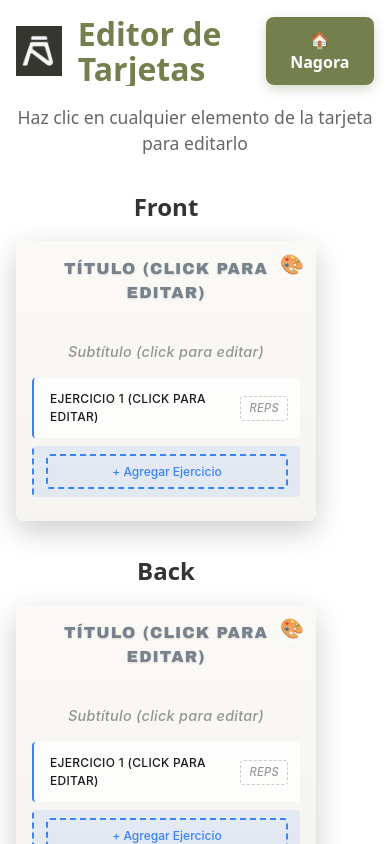
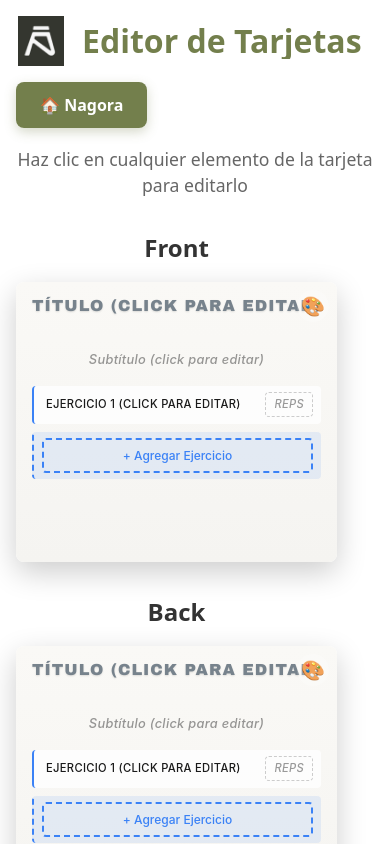
Before and after one commit to moralesmozart/nagoratraining, a React (Vite) app: page / in a window 390 px wide. Both pictures are taken after a click on the button "➕ CREAR NUEVO ENTRENAMIENTO". Shown: the top 844 px of the page. Built offline with nearby package versions, Linux system fonts and the light colour scheme.

Commit message:
feat: Mejorar UI responsive y centrado para mobile-friendly

```diff
--- a/src/ActiveTraining.css
+++ b/src/ActiveTraining.css
@@ -39,6 +39,8 @@
   gap: 2rem;
   max-width: 1400px;
   margin: 0 auto;
+  width: 100%;
+  justify-items: center;
 }
 
 .training-card-section {
@@ -149,6 +151,13 @@
 @media (max-width: 1024px) {
   .training-layout {
     grid-template-columns: 1fr;
+    gap: 1.5rem;
+  }
+
+  .training-card-section,
+  .training-timer-section {
+    width: 100%;
+    max-width: 100%;
   }
 }
 
@@ -157,15 +166,30 @@
     padding: 1rem;
   }
 
+  .training-header {
+    flex-direction: column;
+    align-items: flex-start;
+  }
+
   .training-header h1 {
     font-size: 1.5rem;
   }
 
+  .training-layout {
+    gap: 1rem;
+  }
+
   .complete-modal {
-    padding: 2rem;
+    padding: 1.5rem;
+    margin: 1rem;
   }
 
   .complete-actions {
     flex-direction: column;
   }
+
+  .save-session-btn,
+  .cancel-btn {
+    width: 100%;
+  }
 }
--- a/src/App.css
+++ b/src/App.css
@@ -7,6 +7,8 @@
   margin: 0 auto;
   padding: 2rem;
   min-height: 100vh;
+  width: 100%;
+  box-sizing: border-box;
 }
 
 .app-header {
@@ -14,6 +16,8 @@
   justify-content: space-between;
   align-items: center;
   margin-bottom: 1rem;
+  flex-wrap: wrap;
+  gap: 1rem;
 }
 
 .app-header-brand {
@@ -64,11 +68,12 @@
 
 .preview-section-main {
   display: flex;
-  gap: 3rem;
+  gap: 2rem;
   justify-content: center;
   align-items: flex-start;
   margin-bottom: 3rem;
   flex-wrap: wrap;
+  width: 100%;
 }
 
 .preview-card-wrapper {
--- a/src/EditableCardPreview.css
+++ b/src/EditableCardPreview.css
@@ -395,3 +395,34 @@
   background: rgba(59, 130, 246, 0.1);
   border-color: #2563eb;
 }
+
+/* Responsive */
+@media (max-width: 768px) {
+  .editable-card-preview {
+    max-width: 100%;
+    width: 100%;
+  }
+
+  .card-preview-header,
+  .card-preview-header-empty {
+    padding: 0.5rem 0.75rem;
+  }
+
+  .card-preview-title {
+    font-size: 1rem;
+  }
+
+  .card-preview-subtitle {
+    font-size: 0.8rem;
+  }
+
+  .card-preview-item {
+    font-size: 0.7rem;
+    padding: 0.4rem 0.5rem;
+  }
+
+  .color-picker-popup {
+    min-width: 180px;
+    padding: 0.75rem;
+  }
+}
--- a/src/Library.css
+++ b/src/Library.css
@@ -192,9 +192,11 @@
 
 .library-cards-grid {
   display: grid;
-  grid-template-columns: repeat(auto-fill, minmax(300px, 1fr));
+  grid-template-columns: repeat(auto-fill, minmax(280px, 1fr));
   gap: 2rem;
   padding: 2rem 0;
+  justify-items: center;
+  width: 100%;
 }
 
 .library-card-wrapper {
--- a/src/TrainingPreparation.css
+++ b/src/TrainingPreparation.css
@@ -40,6 +40,9 @@
   gap: 2rem;
   max-width: 1200px;
   margin: 0 auto;
+  width: 100%;
+  padding: 0 1rem;
+  box-sizing: border-box;
 }
 
 .preparation-card-container {
@@ -107,7 +110,24 @@
     padding: 1rem;
   }
 
+  .preparation-header {
+    flex-direction: column;
+    align-items: flex-start;
+  }
+
   .preparation-header h1 {
     font-size: 1.5rem;
   }
+
+  .preparation-content {
+    padding: 0 0.5rem;
+  }
+
+  .preparation-controls {
+    max-width: 100%;
+  }
+
+  .start-training-main-btn {
+    width: 100%;
+  }
 }
```
